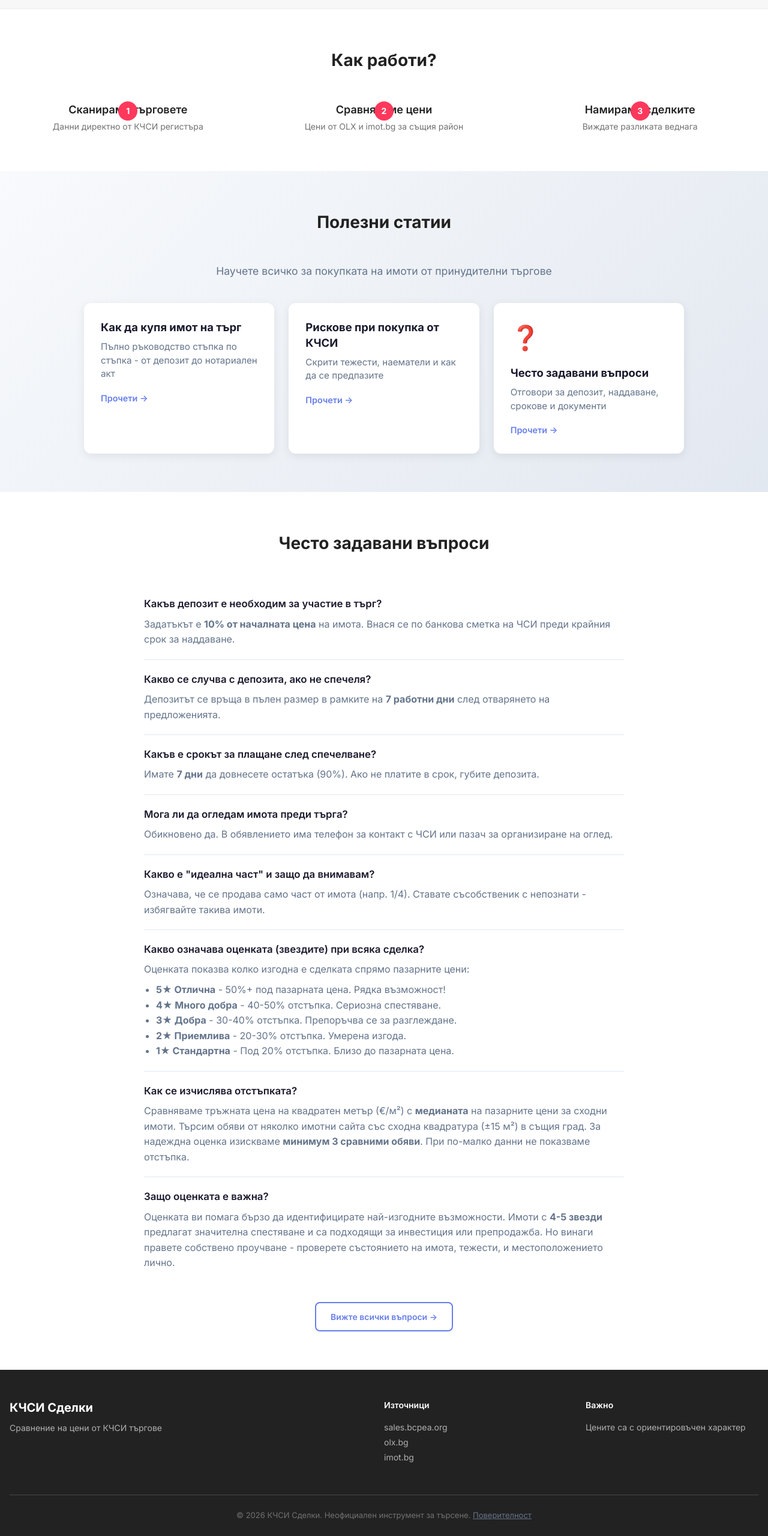
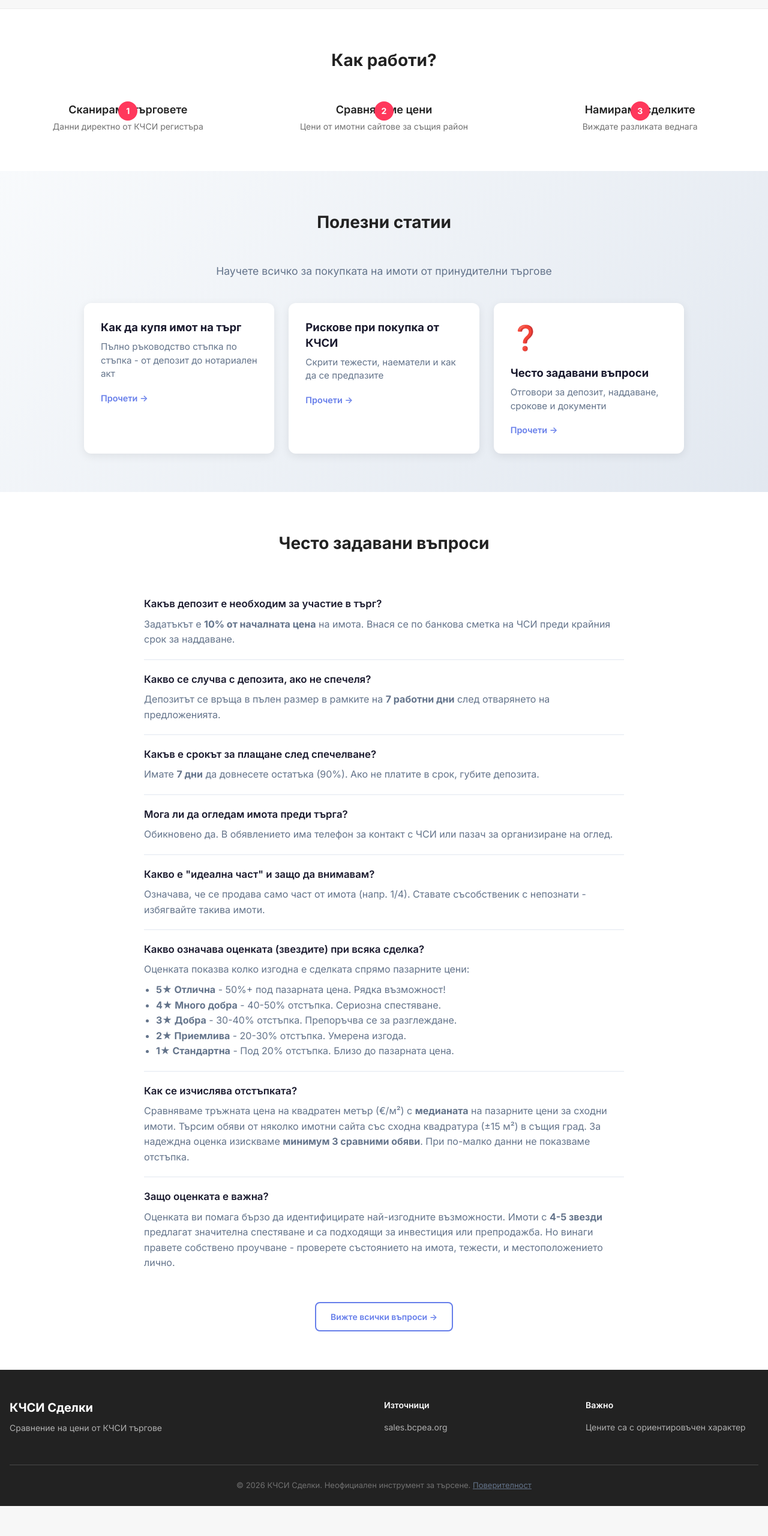
Before and after one commit to MartinPetrov8/real-estate-price-matching, a website: page index.html in a window 1280 px wide. Shown: the part 4585-7145 px from the top of the page at 60% size. After the commit the page ends 7095 px from the top, so only its background shows below. Drawn offline with Linux system fonts and the light colour scheme.

Commit message:
text: Remove specific data source references (imot, olx, alo)

```diff
--- a/index.html
+++ b/index.html
@@ -4,7 +4,7 @@
     <meta charset="UTF-8">
     <meta name="viewport" content="width=device-width, initial-scale=1.0">
     <title>КЧСИ Сделки | Изгодни имоти на принудителни търгове в България</title>
-    <meta name="description" content="Намерете имоти под пазарна цена на принудителни търгове в България. Сравняваме тръжни цени с реални пазарни цени от imot.bg и olx.bg. Апартаменти, къщи, гаражи с до 50% отстъпка.">
+    <meta name="description" content="Намерете имоти под пазарна цена на принудителни търгове в България. Сравняваме тръжни цени с реални пазарни цени. Апартаменти, къщи, гаражи с до 50% отстъпка.">
     <meta name="keywords" content="принудителни търгове, КЧСИ, имоти на търг, изгодни имоти, публична продан, апартаменти под пазарна цена, България, София">
     <meta name="robots" content="index, follow">
     <link rel="canonical" href="https://martinpetrov8.github.io/real-estate-price-matching/">
@@ -291,7 +291,7 @@
                     <div class="step-number">2</div>
 
                     <h3>Сравняваме цени</h3>
-                    <p>Цени от OLX и imot.bg за същия район</p>
+                    <p>Цени от имотни сайтове за същия район</p>
                 </div>
                 <div class="step">
                     <div class="step-number">3</div>
@@ -401,8 +401,6 @@
                 <div class="footer-links">
                     <h4>Източници</h4>
                     <a href="https://sales.bcpea.org" target="_blank">sales.bcpea.org</a>
-                    <a href="https://www.olx.bg" target="_blank">olx.bg</a>
-                    <a href="https://www.imot.bg" target="_blank">imot.bg</a>
                 </div>
                 <div class="footer-links">
                     <h4>Важно</h4>
```
